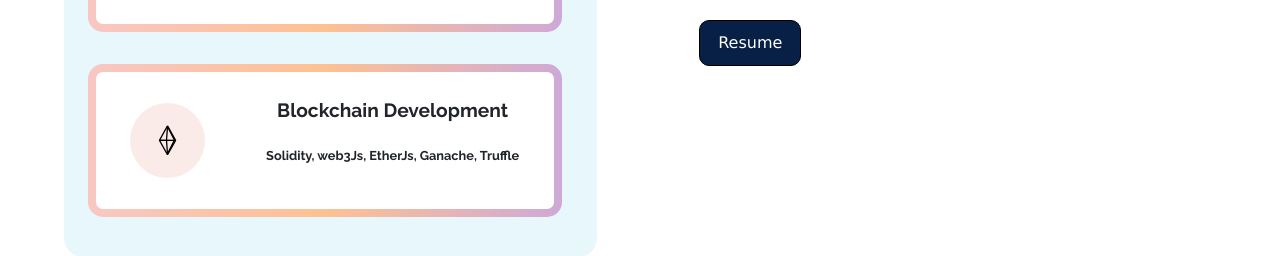
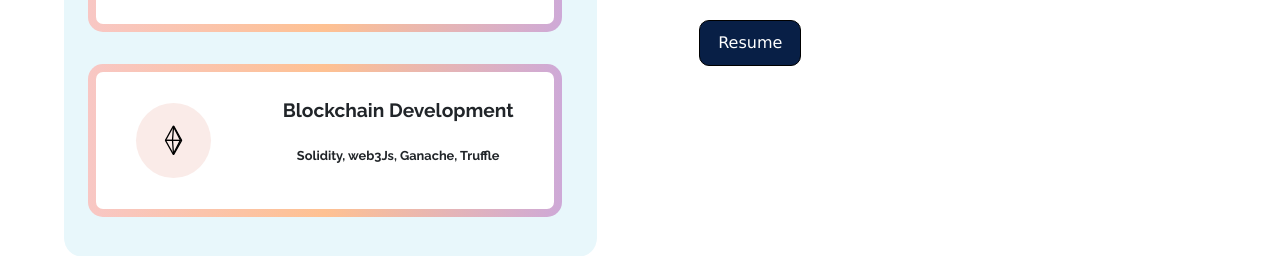
Before and after one commit to ItzAmrit2002/Portfolio, a React (Create React App) app: page / in a window 1280 px wide. Shown: the part 1020-1276 px from the top of the page. Built offline with nearby package versions, Linux system fonts and the light colour scheme; a small style sheet from the web is missing; a web font is replaced by a local one.

Commit message:
UI changes

```diff
--- a/src/components/About.jsx
+++ b/src/components/About.jsx
@@ -55,7 +55,7 @@ const About = () => {
                   initial="hidden"
                   variants={newVariants}
                   transition={{delay : 1, duration : 1}}>
-                  <Skill slno={"03"} logo={web3} title={"Blockchain Development"} details={"Solidity, web3Js, EtherJs, Ganache, Truffle"}/>
+                  <Skill slno={"03"} logo={web3} title={"Blockchain Development"} details={"Solidity, web3Js, Ganache, Truffle"}/>
                   </motion.div>
 
                 </motion.div>
--- a/src/components/Home.jsx
+++ b/src/components/Home.jsx
@@ -58,7 +58,7 @@ const Home = () => {
             </span>
             <Typewriter
                 options={{
-                    strings: ['Student', 'Web Developer', 'Blockchain Developer'],
+                    strings: ['Student', 'Web Developer', 'Blockchain Enthusiast'],
                     autoStart: true,
                     loop: true,
                     pauseFor: 2000,
```
